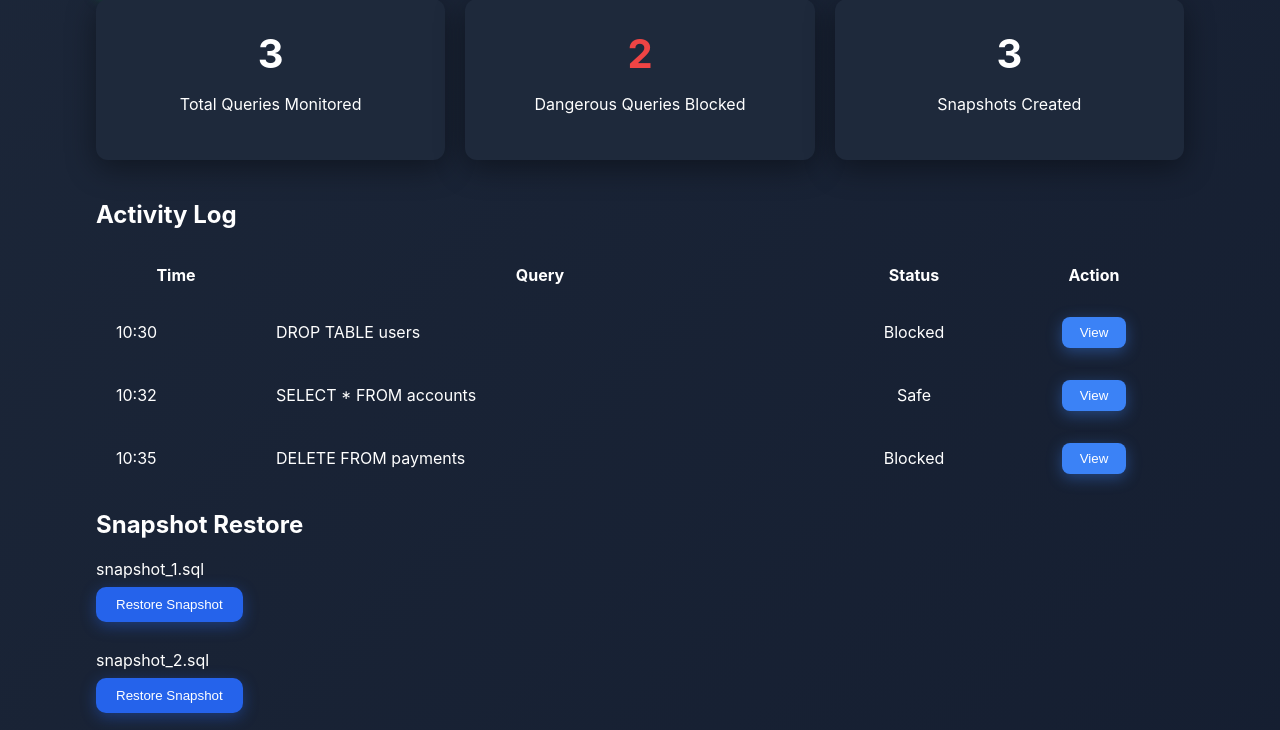
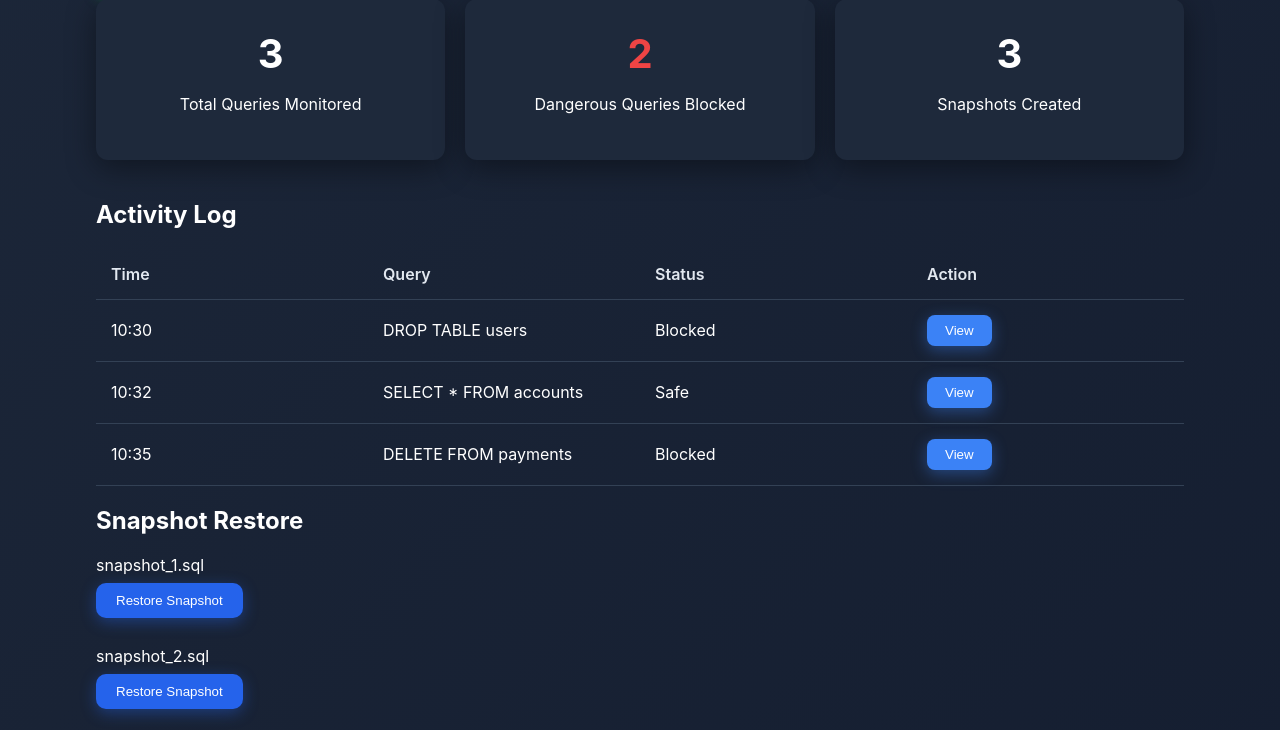
Before and after one commit to Abhinavverma14/db-guardian, a Flask app: page / in a window 1280 px wide. Shown: the part 199-929 px from the top of the page. Run offline with Flask 3, Linux system fonts and the light colour scheme.

Commit message:
final dashboard css fix

```diff
--- a/dashboard/static/style.css
+++ b/dashboard/static/style.css
@@ -59,47 +68,28 @@ margin:0;
 .danger{color:#ef4444}
 .safe{color:#22c55e}
 
-
-/* ---------- FIXED TABLE SPACING ---------- */
-/* ---------- FINAL TABLE SPACING FIX ---------- */
-
+/* TABLE FIXED ALIGNMENT */
 .log-table{
-    width:100%;
-    border-collapse:collapse;
-    table-layout:fixed;
+width:100%;
+border-collapse:collapse;
+margin-top:20px;
+table-layout:fixed;
 }
 
-/* Column widths */
-.log-table th:nth-child(1),
-.log-table td:nth-child(1){
-    width:120px;
+.log-table th,
+.log-table td{
+padding:15px;
+text-align:left;
+border-bottom:1px solid #334155;
+word-wrap:break-word;
 }
 
-.log-table th:nth-child(2),
-.log-table td:nth-child(2){
-    width:55%;
-    word-wrap:break-word;
+.log-table th{
+font-weight:600;
+color:#e2e8f0;
 }
 
-.log-table th:nth-child(3),
-.log-table td:nth-child(3){
-    width:140px;
-    text-align:center;
-}
-
-.log-table th:nth-child(4),
-.log-table td:nth-child(4){
-    width:140px;
-    text-align:center;
-}
-
-/* extra spacing between columns */
-.log-table th,
-.log-table td{
-    padding:16px 20px;
-}
-/* ----------------------------------------- */
-
+/* BUTTONS */
 .view-btn{
 background:#3b82f6;
 border:none;
```
Also changed, not shown: other parts of dashboard/static/style.css (+16 -21 lines).
